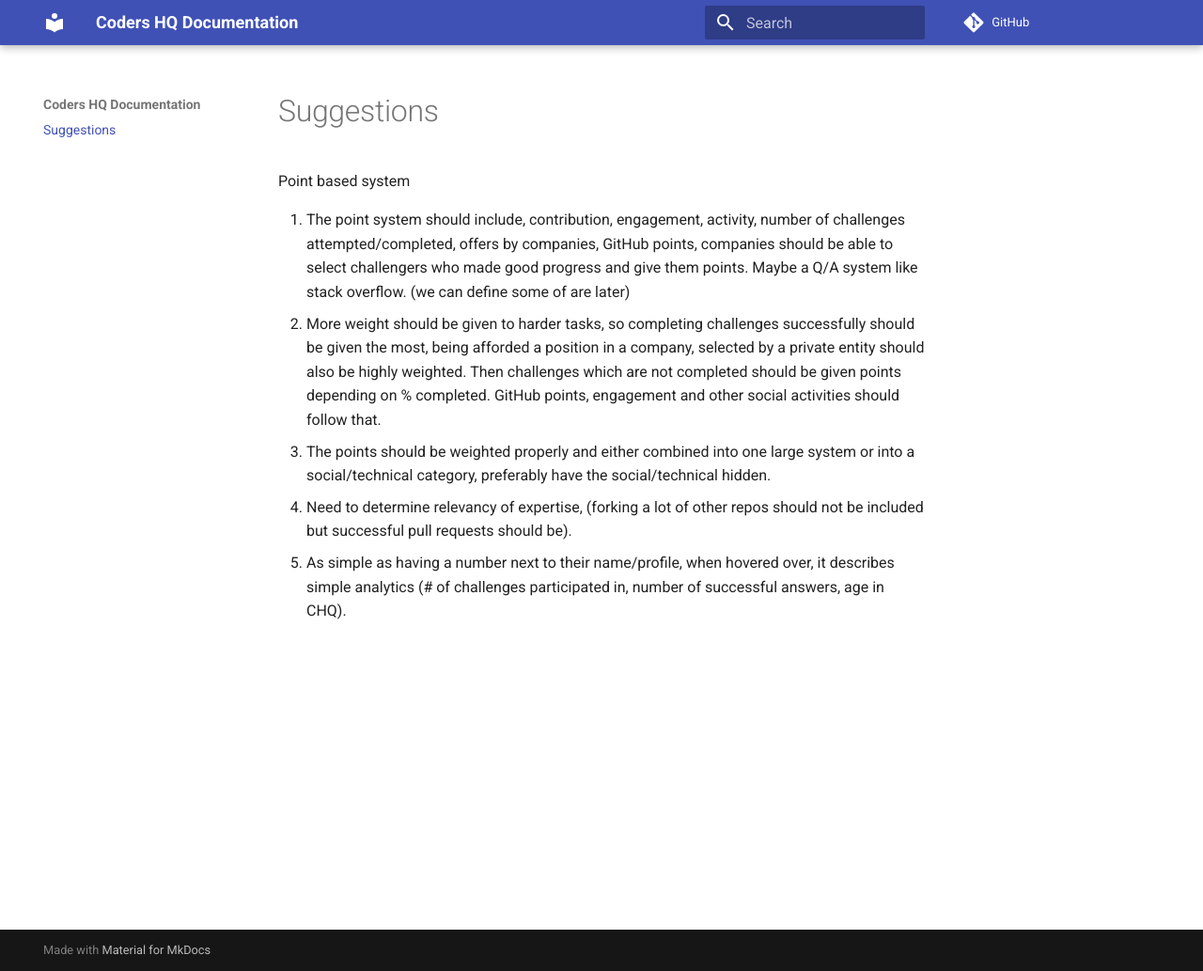
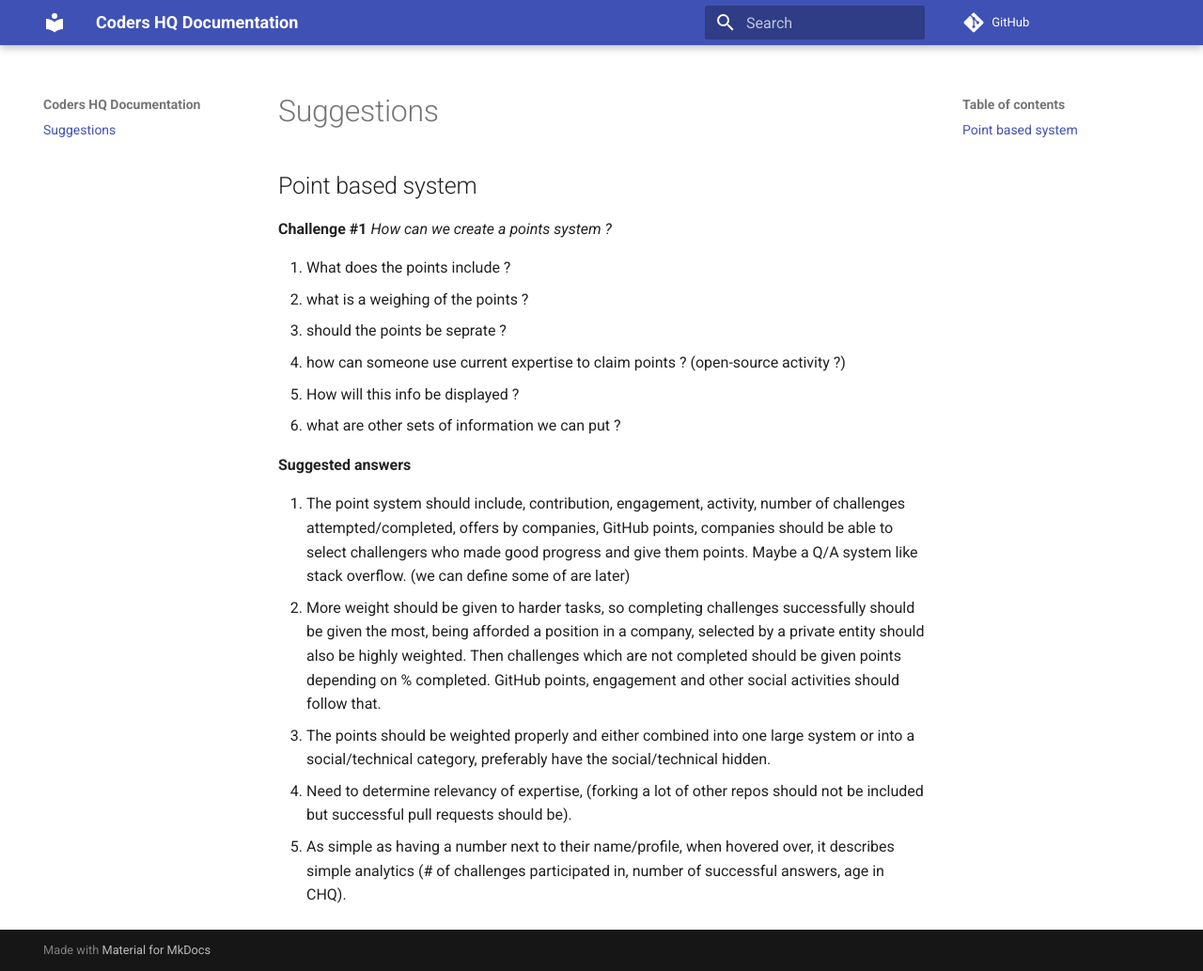
Before and after one commit to ralsuwaidi/CHQ_Backend, an MkDocs documentation site: the page built from docs/suggestions.md, in a window 1280 px wide and 1033 px high. Shown: the whole window at 94% size. Built offline with MkDocs 1.6.1 and Material for MkDocs 9.7.7, drawn with Linux system fonts in a browser that asks for light colours; comment, search, counter and statistics services are not loaded.

Commit message:
test pull request

```diff
--- a/docs/suggestions.md
+++ b/docs/suggestions.md
@@ -1,5 +1,17 @@
 
-Point based system
+## Point based system
+
+__Challenge #1__
+_How can we create a points system ?_
+
+1. What  does the points include ?
+2. what is a weighing of the points ?
+3. should the points be seprate ?
+4. how can someone use current expertise to claim points ? (open-source activity ?)
+5. How will this info be displayed ?
+6. what are other sets of information we can put ?
+
+__Suggested answers__
 
 1. The point system should include, contribution, engagement, activity, number of challenges attempted/completed, offers by companies, GitHub points, companies should be able to select challengers who made good progress and give them points. Maybe a Q/A system like stack overflow.  (we can define some of are later)
 2. More weight should be given to harder tasks, so completing challenges successfully should be given the most, being afforded a position in a company, selected by a private entity should also be highly weighted. Then challenges which are not completed should be given points depending on % completed. GitHub points, engagement and other social activities should follow that.
```
